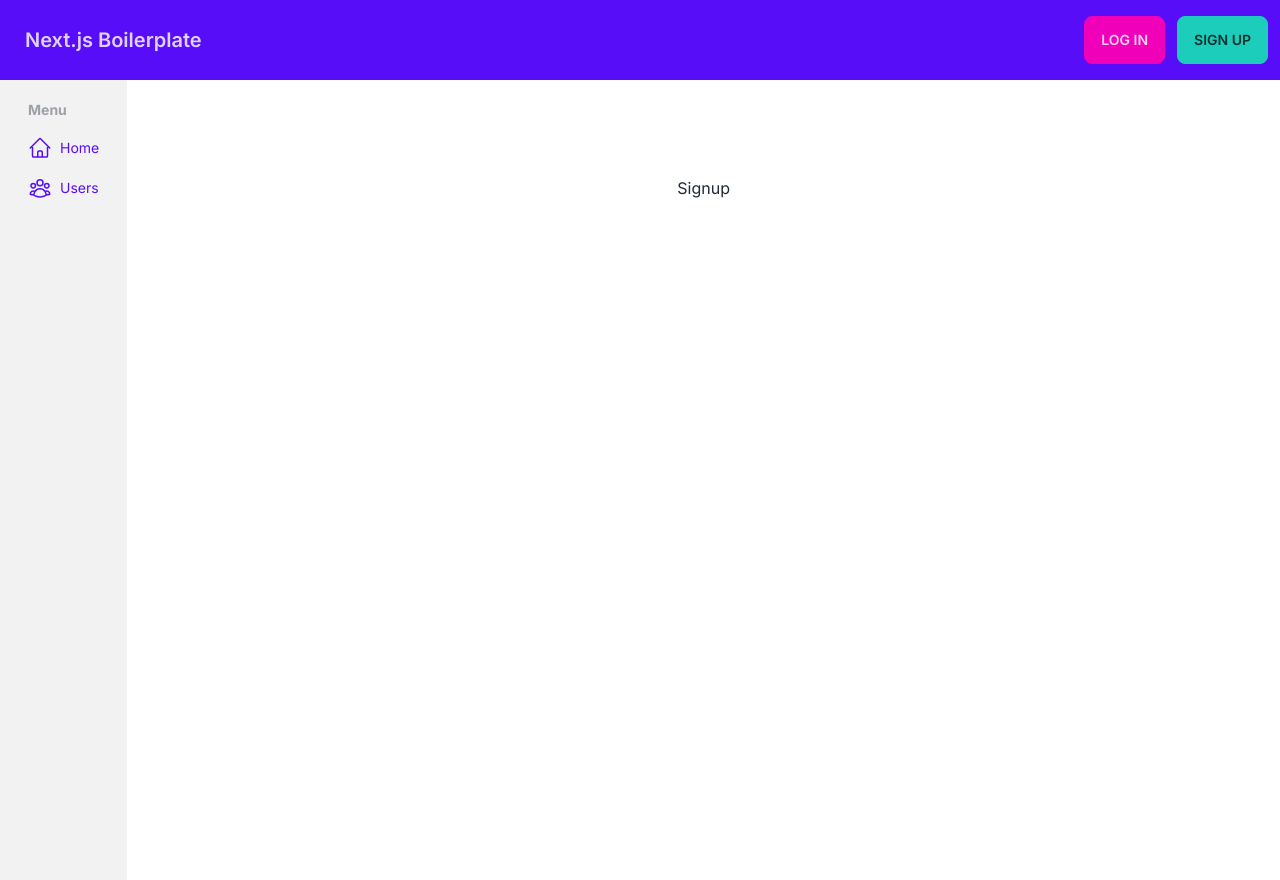
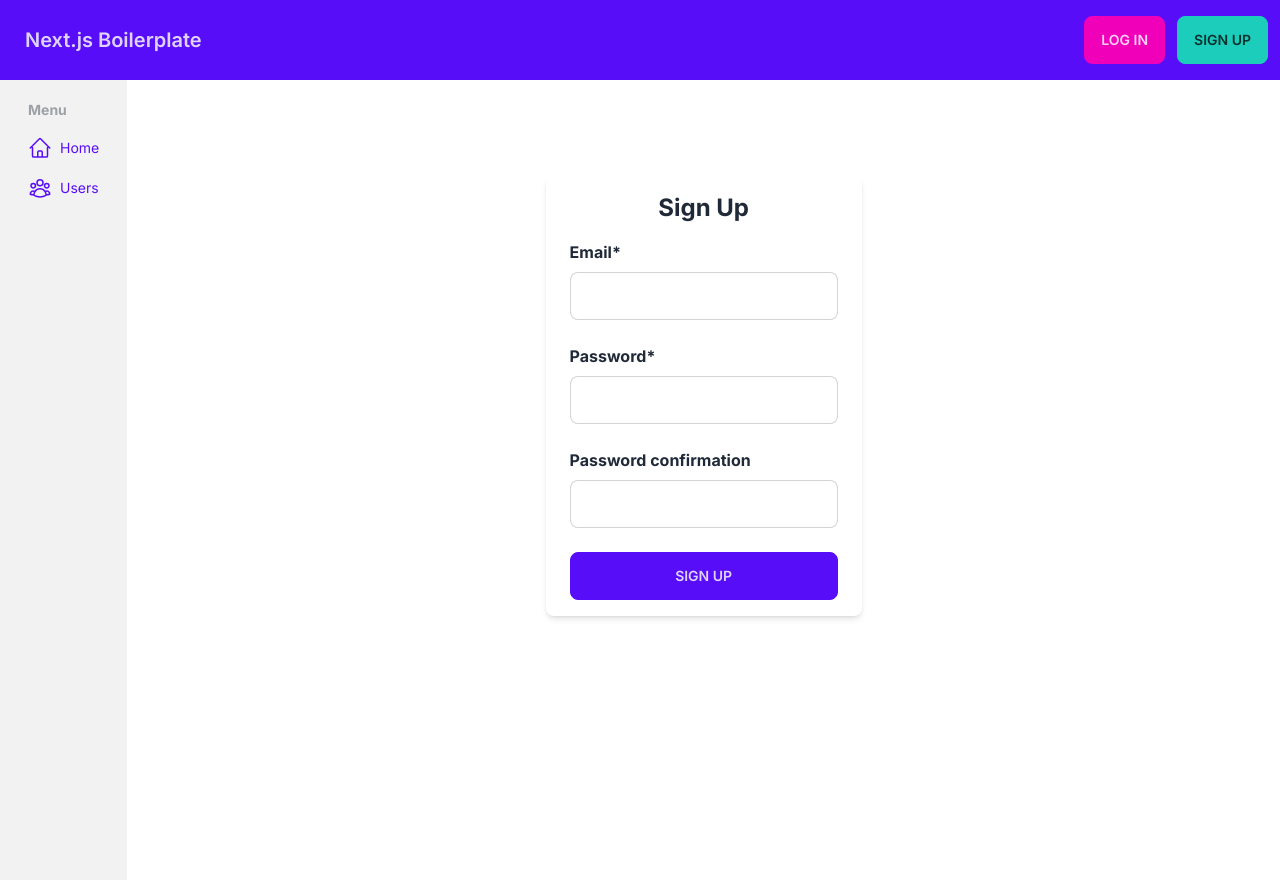
Before and after one commit to chris-hendrix/nextjs-boilerplate, a Next.js app: page /signup in a window 1280 px wide. Built offline with nearby package versions, Linux system fonts and the light colour scheme; no server answers.

Commit message:
create signup form

```diff
--- a/package.json
+++ b/package.json
@@ -22,6 +22,7 @@
     "@types/node": "^20.2.5",
     "@types/react": "^18.2.8",
     "@types/react-dom": "18.2.4",
+    "@types/validator": "^13.7.17",
     "@typescript-eslint/eslint-plugin": "^5.59.8",
     "@typescript-eslint/parser": "^5.59.8",
     "autoprefixer": "10.4.14",
@@ -38,10 +39,12 @@
     "prisma": "^4.15.0",
     "react": "^18.2.0",
     "react-dom": "^18.2.0",
+    "react-hook-form": "^7.44.3",
     "react-redux": "^8.0.7",
     "tailwindcss": "3.3.2",
     "ts-jest": "^29.1.0",
     "ts-node": "^10.9.1",
-    "typescript": "^5.1.3"
+    "typescript": "^5.1.3",
+    "validator": "^13.9.0"
   }
 }
--- a/src/app/signup/page.tsx
+++ b/src/app/signup/page.tsx
@@ -1,7 +1,29 @@
-const Signup = () => (
-  <main className="">
-    Signup
-  </main>
-)
+'use client'
+
+import React from 'react'
+import { useForm } from 'react-hook-form'
+import TextInput from './textinput'
+
+const Signup: React.FC = () => {
+  const form = useForm({ mode: 'onChange' })
+
+  const onSubmit = async (data: { [x: string]: unknown }) => { console.log({ data }) }
+
+  return (
+    <div className="flex items-center justify-center">
+      <div className="px-6 py-4 shadow-md overflow-hidden sm:rounded-lg">
+        <h2 className="text-center text-2xl font-bold mb-4">Sign Up</h2>
+        <form onSubmit={form.handleSubmit(onSubmit)}>
+          <TextInput name="email" form={form} />
+          <TextInput name="password" form={form} />
+          <TextInput name="cpassword" form={form} />
+          <button type="submit" className="btn btn-primary w-full">
+            Sign Up
+          </button>
+        </form>
+      </div>
+    </div>
+  )
+}
 
 export default Signup
--- /dev/null
+++ b/src/app/signup/textinput.tsx
@@ -0,0 +1,75 @@
+import { UseFormReturn } from 'react-hook-form'
+import isEmail from 'validator/lib/isEmail'
+import isStrongPassword from 'validator/lib/isStrongPassword'
+
+type Props = {
+  name: string,
+  form: UseFormReturn,
+}
+
+const TextInput: React.FC<Props> = ({
+  name,
+  form,
+}) => {
+  const { register, getValues, formState: { errors } } = form
+
+  let inputProps = { label: '', type: 'text' }
+
+  if (name === 'username') {
+    inputProps = {
+      ...inputProps,
+      label: 'Name*',
+      ...!register ? {} : register(name, {
+        required: 'Name is required',
+        validate: (value: string) => value.length > 2 || 'Too short'
+      })
+    }
+  }
+
+  if (name === 'email') {
+    inputProps = {
+      ...inputProps,
+      label: 'Email*',
+      ...!register ? {} : register(name, {
+        required: 'Email is required',
+        validate: (value: string) => isEmail(value) || 'Invalid email'
+      })
+    }
+  }
+
+  if (name === 'password') {
+    inputProps = {
+      ...inputProps,
+      label: 'Password*',
+      type: 'password',
+      ...!register ? {} : register(name, {
+        required: 'Password is required',
+        validate: (value: string) => isStrongPassword(value) || 'Weak password'
+      })
+    }
+  }
+
+  if (name === 'cpassword') {
+    inputProps = {
+      ...inputProps,
+      label: 'Password confirmation',
+      type: 'password',
+      ...!register || !getValues ? {} : register(name, {
+        validate: (value: string) => getValues()?.password === value || 'Password does not match'
+      })
+    }
+  }
+
+  return <div className="mb-4">
+    <label htmlFor="email" className="block mb-2 font-bold">
+      {inputProps.label}
+    </label>
+    <input
+      className={`input input-bordered mb-1 ${errors?.[name] ? 'input-error' : ''}`}
+      {...inputProps}
+    />
+    <span className="block h-1 text-sm text-red-500">{errors?.[name]?.message as string || ''}</span>
+  </div>
+}
+
+export default TextInput
```
Also changed, not shown: 1 other file (tests, documents, lock files or other folders).
